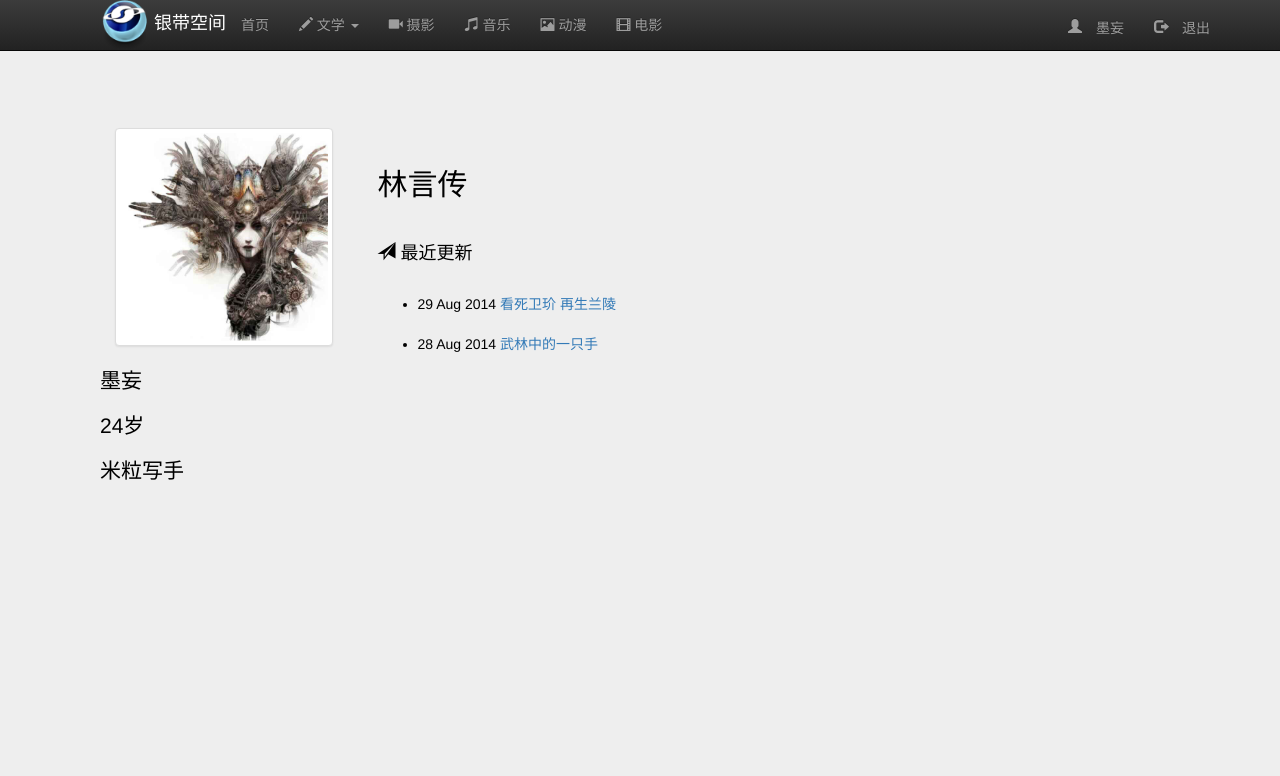
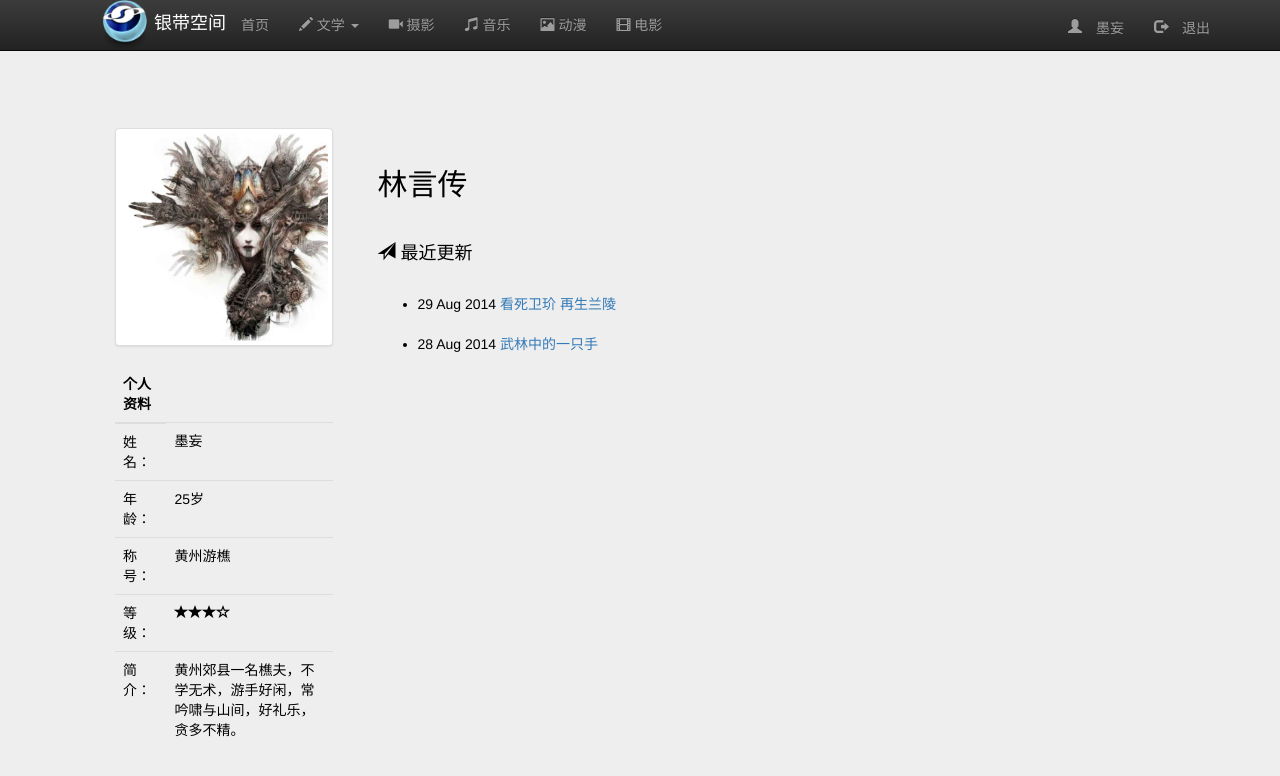
Before and after one commit to BravenHao/blog.indite.club, a Jekyll site: the page built from index.html, in a window 1280 px wide. Shown: the top 776 px of the page. Built offline with Jekyll 4.4.1, drawn with Linux system fonts in a browser that asks for light colours; nearby versions of some CDN libraries.

Commit message:
change headpage

```diff
--- a/index.html
+++ b/index.html
@@ -54,10 +54,17 @@ title: 林言传
 		    <a href="#" class="thumbnail">
 		      <img src="/images/headicon.jpg" alt="...">
 		    </a>
+		    <table class="table table-hover">
+			  	<thead><tr><th>个人资料</th></tr></thead>
+			  	<tbody>
+			  		<tr><td>姓名：</td><td>墨妄</td></tr>
+			  		<tr><td>年龄：</td><td>25岁</td></tr>
+			  		<tr><td>称号：</td><td>黄州游樵</td></tr>
+			  		<tr><td>等级：</td><td><span class="glyphicon glyphicon-star"></span><span class="glyphicon glyphicon-star"></span><span class="glyphicon glyphicon-star"></span><span class="glyphicon glyphicon-star-empty"></span></td></tr>
+			  		<tr><td>简介：</td><td style="word-wrap: break-word;">黄州郊县一名樵夫，不学无术，游手好闲，常吟啸与山间，好礼乐，贪多不精。</td></tr>
+			  	</tbody>
+			</table>
 		  </div>
-		  <p>墨妄</p>
-		  <p>24岁</p>
-		  <p>米粒写手</p>
 	</div>
 	<div class="col-md-9">
 	　　<h2>{{ page.title }}</h2>
```
